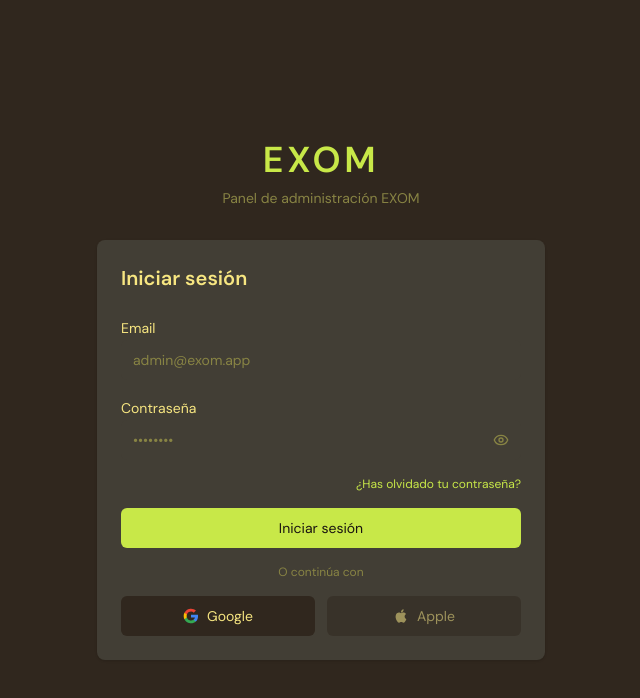
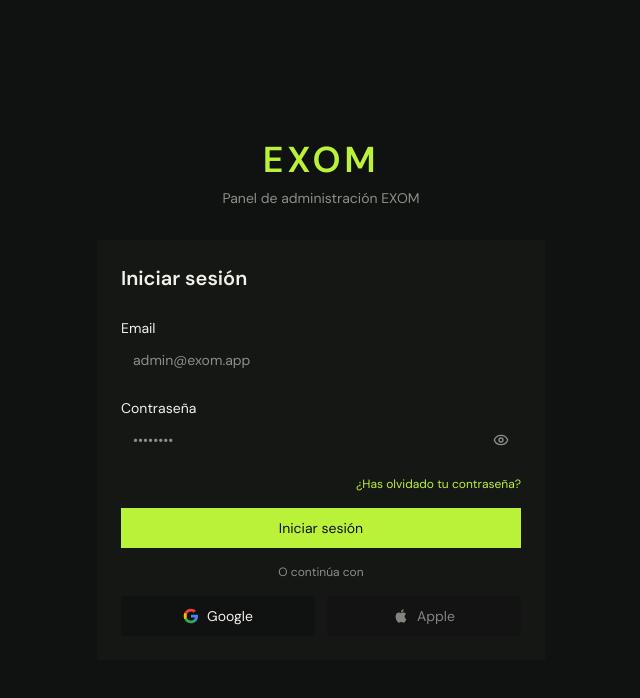
Before and after one commit to carsan-dev/exom-admin, a React (Vite) app: page /login in a window 1280 px wide. Shown: the top 698 px of the page, without its empty margins (319-959 px from the left). Built offline with nearby package versions, Linux system fonts and the light colour scheme; no server answers.

Commit message:
style(admin): tokens de color, radio 0, movimiento y movimiento reducido global (F1 U2-U4)

```diff
--- a/src/index.css
+++ b/src/index.css
@@ -1,4 +1,7 @@
 @import "tailwindcss";
+
+/* Exclude mockups and evidence from automatic class detection */
+@source not "../docs";
 
 /* Dark mode via class on <html> */
 @custom-variant dark (&:where(.dark, .dark *));
@@ -29,81 +32,135 @@
 /* ── EXOM Design Tokens ──────────────────────────────────────────────── */
 :root {
   /* Dark mode (default) */
-  --background: #30271e;
-  --background-secondary: #423e35;
-  --background-surface: #503c04;
-  --background-darker: #0b1708;
+  --background: #101111;
+  --background-secondary: #151715;
+  --background-surface: #1b1e1b;
+  --background-darker: #0b0c0b;
 
-  --foreground: #f7e681;
-  --foreground-secondary: #e3bc18;
-  --foreground-muted: #888444;
-  --foreground-accent: #d3f858;
+  --foreground: #f2f1e9;
+  --foreground-secondary: #b7bcb3;
+  --foreground-muted: #8a9086;
+  --foreground-accent: #baf23a;
 
-  --card: #423e35;
-  --card-foreground: #f7e681;
-  --popover: #423e35;
-  --popover-foreground: #f7e681;
+  --card: #151715;
+  --card-foreground: #f2f1e9;
+  --popover: #1b1e1b;
+  --popover-foreground: #f2f1e9;
 
-  --primary: #c8e848;
-  --primary-foreground: #1a1410;
-  --secondary: #4a5b21;
-  --secondary-foreground: #f7e681;
-  --muted: #423e35;
-  --muted-foreground: #888444;
-  --accent: #4a5b21;
-  --accent-foreground: #d3f858;
-  --destructive: #f44336;
-  --destructive-foreground: #ffffff;
+  --primary: #baf23a;
+  --primary-foreground: #101111;
+  --secondary: #22261f;
+  --secondary-foreground: #f2f1e9;
+  --muted: #1b1e1b;
+  --muted-foreground: #8a9086;
+  --accent: #22261f;
+  --accent-foreground: #baf23a;
+  --destructive: #ff6b57;
+  --destructive-foreground: #101111;
 
-  --border: #1c3b00;
-  --input: #423e35;
-  --ring: #c8e848;
+  --border: #272b25;
+  --input: #151715;
+  --ring: #baf23a;
 
-  --radius: 0.5rem;
+  --radius: 0;
+
+  /* Motion durations */
+  --dur-press: 80ms;
+  --dur-fast: 120ms;
+  --dur-base: 180ms;
+  --dur-enter: 240ms;
+  --dur-exit: 160ms;
 
   /* Brand palette */
-  --brand-primary: #c8e848;
-  --brand-secondary: #a2c809;
-  --brand-tertiary: #88a834;
-  --brand-soft: #4a5b21;
+  --brand-primary: #baf23a;
+  --brand-secondary: #baf23a;
+  --brand-tertiary: #baf23a;
+  --brand-soft: #22261f;
 
   /* Status */
-  --status-success: #4caf50;
-  --status-warning: #ffc107;
-  --status-error: #f44336;
-  --status-info: #2196f3;
+  --status-success: #5fd08a;
+  --status-warning: #f0b23e;
+  --status-error: #ff6b57;
+  --status-info: #7fb5d8;
+
+  /* Controls, accent usage and focus */
+  --control-border: #697160;
+  --control-border-hover: #8a9282;
+  --accent-text: #baf23a;
+  --accent-line: #baf23a;
+  --focus: #baf23a;
+
+  /* Soft status fills */
+  --status-success-soft: color-mix(in srgb, var(--status-success) 14%, transparent);
+  --status-warning-soft: color-mix(in srgb, var(--status-warning) 14%, transparent);
+  --status-error-soft: color-mix(in srgb, var(--status-error) 14%, transparent);
+  --status-info-soft: color-mix(in srgb, var(--status-info) 14%, transparent);
+  --status-neutral-soft: color-mix(in srgb, var(--foreground-muted) 14%, transparent);
+
+  /* Overlays and skeletons */
+  --scrim: rgb(9 10 9 / 0.72);
+  --shadow-overlay: 0 2px 4px rgb(0 0 0 / 0.3), 0 6px 12px rgb(0 0 0 / 0.42);
+  --skeleton-base: #1b1e1b;
+  --skeleton-hi: #242822;
 }
 
 .light {
-  --background: #f5f0e8;
-  --background-secondary: #ede8e0;
-  --background-surface: #e5e0d8;
-  --background-darker: #ffffff;
+  --background: #f2f1e9;
+  --background-secondary: #f8f7f1;
+  --background-surface: #ffffff;
+  --background-darker: #e9e7dc;
 
-  --foreground: #1a1410;
-  --foreground-secondary: #3d3520;
-  --foreground-muted: #6b6040;
-  --foreground-accent: #4a5b21;
+  --foreground: #101111;
+  --foreground-secondary: #454a42;
+  --foreground-muted: #5f645a;
+  --foreground-accent: #3f5c00;
 
-  --card: #ffffff;
-  --card-foreground: #1a1410;
+  --card: #f8f7f1;
+  --card-foreground: #101111;
   --popover: #ffffff;
-  --popover-foreground: #1a1410;
+  --popover-foreground: #101111;
 
-  --primary: #a2c809;
-  --primary-foreground: #ffffff;
-  --secondary: #ede8e0;
-  --secondary-foreground: #1a1410;
-  --muted: #ede8e0;
-  --muted-foreground: #6b6040;
-  --accent: #ede8e0;
-  --accent-foreground: #4a5b21;
-  --destructive: #dc2626;
+  --primary: #baf23a;
+  --primary-foreground: #101111;
+  --secondary: #ecebe2;
+  --secondary-foreground: #101111;
+  --muted: #ffffff;
+  --muted-foreground: #5f645a;
+  --accent: #ecebe2;
+  --accent-foreground: #3f5c00;
+  --destructive: #a8301c;
   --destructive-foreground: #ffffff;
 
-  --border: #d8d0c0;
-  --input: #ede8e0;
-  --ring: #a2c809;
+  --border: #dddbce;
+  --input: #f8f7f1;
+  --ring: #3f5c00;
+
+  --brand-primary: #baf23a;
+  --brand-secondary: #baf23a;
+  --brand-tertiary: #5a8a00;
+  --brand-soft: #ecebe2;
+
+  --status-success: #1a6b3c;
+  --status-warning: #7a4f00;
+  --status-error: #a8301c;
+  --status-info: #245f85;
+
+  --control-border: #80857a;
+  --control-border-hover: #646a5a;
+  --accent-text: #3f5c00;
+  --accent-line: #5a8a00;
+  --focus: #3f5c00;
+
+  --status-success-soft: color-mix(in srgb, var(--status-success) 12%, transparent);
+  --status-warning-soft: color-mix(in srgb, var(--status-warning) 12%, transparent);
+  --status-error-soft: color-mix(in srgb, var(--status-error) 12%, transparent);
+  --status-info-soft: color-mix(in srgb, var(--status-info) 12%, transparent);
+  --status-neutral-soft: color-mix(in srgb, var(--foreground-muted) 12%, transparent);
+
+  --scrim: rgb(9 10 9 / 0.44);
+  --shadow-overlay: 0 2px 4px rgb(16 17 17 / 0.08), 0 6px 12px rgb(16 17 17 / 0.16);
+  --skeleton-base: #e6e4d8;
+  --skeleton-hi: #efeee5;
 }
 
 /* ── Tailwind v4 theme mapping ───────────────────────────────────────── */
@@ -138,24 +195,61 @@
   --color-input: var(--input);
   --color-ring: var(--ring);
 
-  --color-brand-primary: #c8e848;
-  --color-brand-secondary: #a2c809;
-  --color-brand-tertiary: #88a834;
-  --color-brand-soft: #4a5b21;
+  --color-brand-primary: var(--brand-primary);
+  --color-brand-secondary: var(--brand-secondary);
+  --color-brand-tertiary: var(--brand-tertiary);
+  --color-brand-soft: var(--brand-soft);
 
-  --color-status-success: #4caf50;
-  --color-status-warning: #ffc107;
-  --color-status-error: #f44336;
-  --color-status-info: #2196f3;
+  --color-status-success: var(--status-success);
+  --color-status-warning: var(--status-warning);
+  --color-status-error: var(--status-error);
+  --color-status-info: var(--status-info);
 
-  --radius-sm: calc(var(--radius) - 4px);
-  --radius-md: calc(var(--radius) - 2px);
-  --radius-lg: var(--radius);
-  --radius-xl: calc(var(--radius) + 4px);
+  --color-control-border: var(--control-border);
+  --color-control-border-hover: var(--control-border-hover);
+  --color-accent-text: var(--accent-text);
+  --color-accent-line: var(--accent-line);
+  --color-focus: var(--focus);
+  --color-status-success-soft: var(--status-success-soft);
+  --color-status-warning-soft: var(--status-warning-soft);
+  --color-status-error-soft: var(--status-error-soft);
+  --color-status-info-soft: var(--status-info-soft);
+  --color-status-neutral-soft: var(--status-neutral-soft);
+  --color-scrim: var(--scrim);
+  --color-skeleton-base: var(--skeleton-base);
+  --color-skeleton-hi: var(--skeleton-hi);
 
+  /* Radius 0 (D1). Names kept; rounded-full stays for pills and avatars. */
+  --radius-xs: 0;
+  --radius-sm: 0;
+  --radius-md: 0;
+  --radius-lg: 0;
+  --radius-xl: 0;
+  --radius-2xl: 0;
+  --radius-3xl: 0;
+  --radius-4xl: 0;
+
+  /* Shadow only on overlays (D1) */
+  --shadow-2xs: none;
+  --shadow-xs: none;
+  --shadow-sm: none;
+  --shadow-md: none;
+  --shadow-lg: none;
+  --shadow-xl: none;
+  --shadow-2xl: none;
+  --shadow-overlay: var(--shadow-overlay);
+
+}
+
+/* Fonts and easing: emitted on :root only when referenced (no `static`, so the
+   default Tailwind palette is not dumped into the bundle). */
+@theme {
   --font-display: 'Barlow', 'Arial Narrow', sans-serif;
   --font-ui: 'DM Sans', system-ui, -apple-system, 'Segoe UI', sans-serif;
   --font-sans: var(--font-ui);
+
+  --ease-out: cubic-bezier(0.22, 0.75, 0.18, 1);
+  --ease-in-out: cubic-bezier(0.65, 0, 0.35, 1);
 }
 
 /* ── Base styles ─────────────────────────────────────────────────────── */
@@ -221,8 +315,20 @@ button {
 }
 ::-webkit-scrollbar-thumb {
   background: var(--border);
-  border-radius: 3px;
+  border-radius: 0;
 }
 ::-webkit-scrollbar-thumb:hover {
   background: var(--brand-soft);
 }
+
+/* Reduced motion (D4): collapse transitions and animations to ~0. */
+@media (prefers-reduced-motion: reduce) {
+  *,
+  *::before,
+  *::after {
+    animation-duration: 0.01ms !important;
+    animation-iteration-count: 1 !important;
+    transition-duration: 0.01ms !important;
+    scroll-behavior: auto !important;
+  }
+}
```
